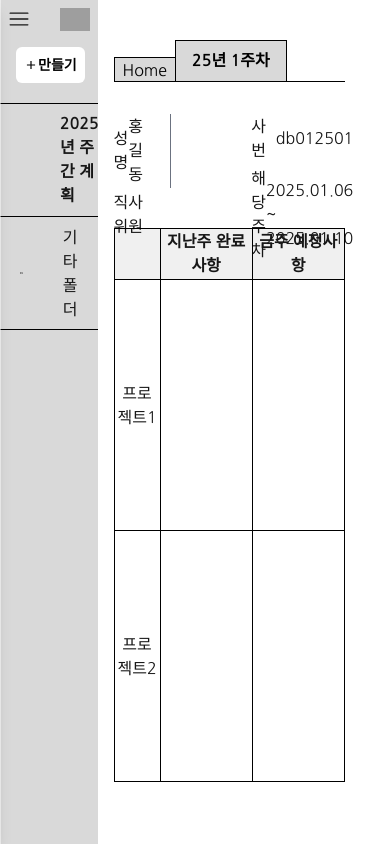
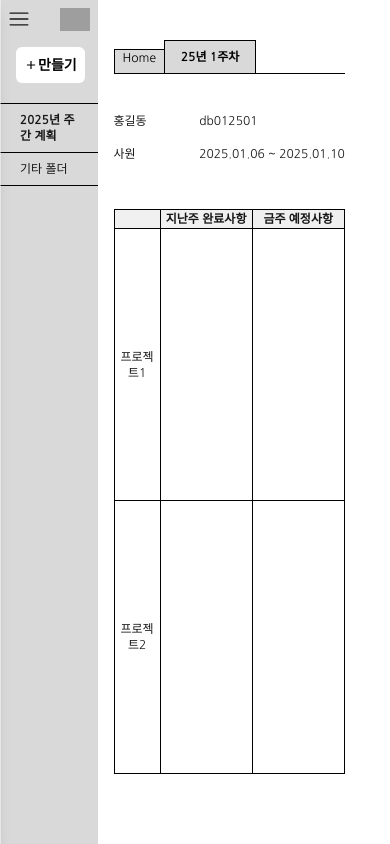
Before and after one commit to MyungWanPark/weekly-planner, a Next.js app: page /dashboard/1 in a window 390 px wide. Built offline with nearby package versions, Linux system fonts and the light colour scheme; grey boxes are pictures that could not be loaded.

Commit message:
Style: responsive design

```diff
--- a/src/app/dashboard/page.tsx
+++ b/src/app/dashboard/page.tsx
@@ -3,7 +3,7 @@ import Tab from "@/components/Tab";
 
 export default function DashBoardPage() {
     return (
-        <article className="w-full px-4 py-10 h-full">
+        <article className="w-full px-4 py-10 h-full text-xs md:text-base">
             <Tab />
             <PlanTable />
         </article>
--- a/src/components/DetailMeta.tsx
+++ b/src/components/DetailMeta.tsx
@@ -9,29 +9,29 @@ export default function DetailMeta({
     plan: { writer, position, employeeId, correspondWeek },
 }: Props) {
     return (
-        <section className="flex w-full mt-8 h-[10%]">
-            <div className="border-r border-gray-500 w-1/4 pr-8 grid gap-1">
+        <section className="flex justify-between md:justify-normal w-full mt-8 h-[10%]">
+            <div className="md:border-r border-gray-500 w-1/4 md:pr-8 grid gap-1">
                 <InfoBox
                     title="성명"
                     content={writer}
-                    cls="grid-cols-[1fr_1fr]"
+                    cls="md:grid-cols-[1fr_1fr]"
                 />
                 <InfoBox
                     title="직위"
                     content={position}
-                    cls="grid-cols-[1fr_1fr]"
+                    cls="md:grid-cols-[1fr_1fr]"
                 />
             </div>
-            <div className="pl-20 grid gap-1">
+            <div className="md:pl-20 grid gap-1">
                 <InfoBox
                     title="사번"
                     content={employeeId}
-                    cls="grid-cols-[6fr_11fr]"
+                    cls="md:grid-cols-[6fr_11fr]"
                 />
                 <InfoBox
                     title="해당주차"
                     content={correspondWeek}
-                    cls="grid-cols-[6fr_11fr]"
+                    cls="md:grid-cols-[6fr_11fr]"
                 />
             </div>
         </section>
--- a/src/components/DetailPlan.tsx
+++ b/src/components/DetailPlan.tsx
@@ -8,7 +8,7 @@ type Props = {
 
 export default function DetailPlan({ plan }: Props) {
     return (
-        <section className="w-full h-[92%] flex flex-col">
+        <section className="w-full h-[92%] flex flex-col text-xs md:text-base">
             <DetailMeta plan={plan} />
             <DetailTable />
         </section>
--- a/src/components/HamburgerSidebar.tsx
+++ b/src/components/HamburgerSidebar.tsx
@@ -29,7 +29,7 @@ export default function HamburgerSidebar({
             <button className="mb-4 text-gray-700" onClick={toggleMenu}>
                 <FaTimes size={15} />
             </button>
-            <ul>
+            <ul className="text-xs md:text-base">
                 {MENUS.map((menu, id) => {
                     return (
                         <li key={id} className="border-b border-gray-300">
--- a/src/components/InfoBox.tsx
+++ b/src/components/InfoBox.tsx
@@ -7,7 +7,7 @@ type Props = {
 export default function InfoBox({ title, content, cls }: Props) {
     return (
         <div className={`grid ${cls} w-full items-center`}>
-            <span className="inline-block">{title}</span>
+            <span className="hidden md:inline-block">{title}</span>
             <span className="inline-block">{content}</span>
         </div>
     );
--- a/src/components/Menu.tsx
+++ b/src/components/Menu.tsx
@@ -21,12 +21,12 @@ export default function Menu({ info }: Props) {
 
     return (
         <Link
-            className={`flex items-center border-b border-black py-2 px-5 gap-10 hover:bg-bluePurple ${
+            className={`text-xs md:text-base flex items-center border-b border-black py-2 px-5 gap-10 hover:bg-bluePurple ${
                 isActive ? "font-bold" : ""
             } ${isNumber && info.name !== "기타 폴더" ? "font-bold" : ""}`}
             href={`/dashboard/${info.route}`}
         >
-            <FolderIcon className="" />
+            <FolderIcon className="hidden lg:block" />
             <span>{info.name}</span>
         </Link>
     );
--- a/src/components/Tab.tsx
+++ b/src/components/Tab.tsx
@@ -6,7 +6,7 @@ type Props = {
 
 export default function Tab({ name }: Props) {
     return (
-        <div className="border-b border-black w-full flex items-end">
+        <div className="border-b border-black w-full flex items-end text-xs md:text-base">
             <Link
                 href={"/dashboard"}
                 className={` border-black bg-semiDarkGrey text-black inline-block ${
```
Also changed, not shown: 1 other file (tests, documents, lock files or other folders).
